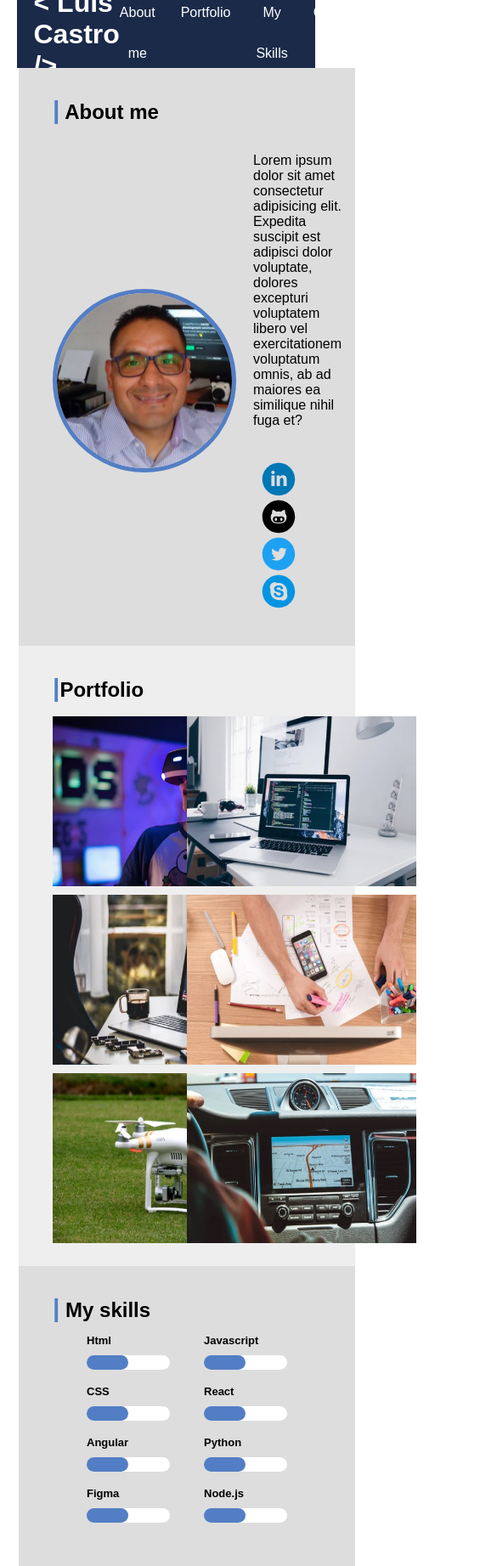
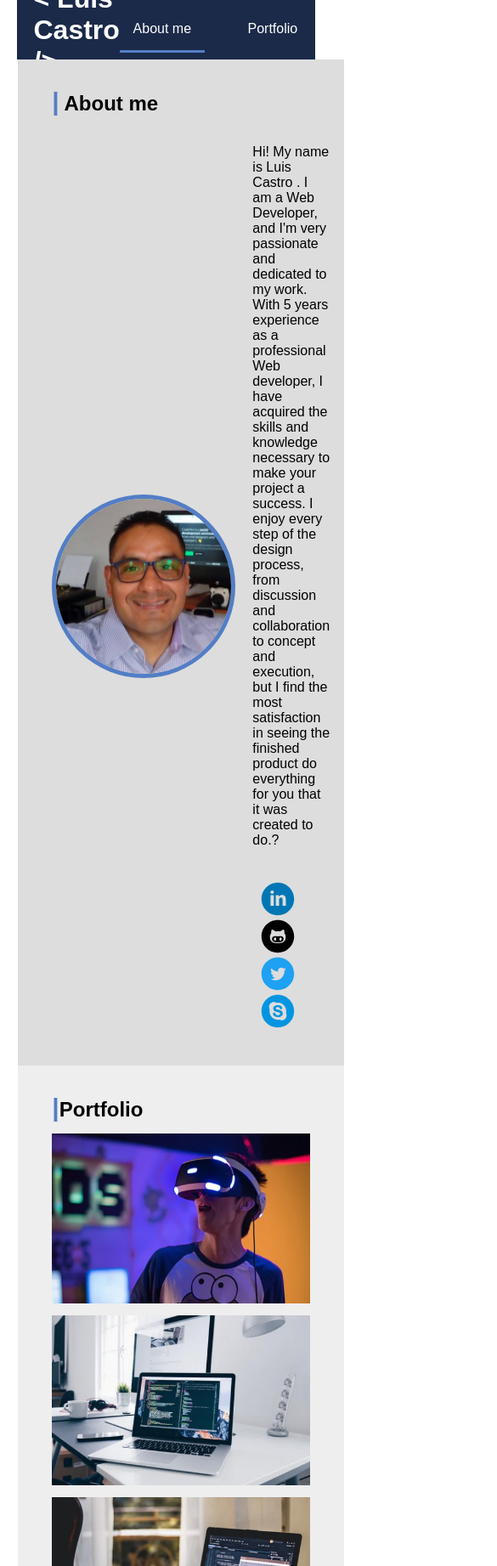
Before and after one commit to luicsistem/portfolio2, a plain HTML site: page index.html in a window 390 px wide. Shown: the top 1843 px of the page at 85% size, 585 px wide, since content can reach past the window. Drawn offline with Linux system fonts and the light colour scheme.

Commit message:
actualizando el portafolio

```diff
--- a/css/styles.css
+++ b/css/styles.css
@@ -38,10 +38,12 @@ header {
     justify-content: space-between;
     align-items: center;
     width: 90%;
-    height: 80px;
+    height: 70px;
     margin: 0 auto;
     background: #1b2a49;
 }
+
+
 nav {
     display: flex;
     align-items: center;
@@ -56,13 +58,16 @@ nav {
      display: flex;
      /* flex: auto; */
      margin-right: 30px;
+     width: 100px;
+     line-height: 50px;
+    }
 
-    }
-    .menu li a {
+    .menu a {
+        display: inline-block;
+        color: #fff;
+        width: 100%;
         text-decoration: none;
         text-align: center;
-        color: #fff;
-        line-height: 3;
 
     }
 
@@ -71,6 +76,11 @@ nav {
 
  }
 
+    .menu a:hover {
+        background: #000;
+        border-bottom: 3px solid;
+
+    }
 
 
  /* ABOUT */
@@ -135,23 +145,23 @@ nav {
     background: #eee;
 }
 .portfolio-container {
-    display: flex;
-    flex-wrap: wrap;
-    justify-content: center;
+    display: grid;
+    grid-template-columns: repeat(3, 1fr);
+    grid-template-rows: repeat(2, 1fr);
+    grid-gap: 10px;
     padding: 0 20px;
-
 
 }
 
-.portfolio-item  {
-    display: flex;
-    flex-wrap: wrap;
+.portfolio img {
+    width: 100%;
+    object-fit: cover;
+}
 
-}
-.portfolio-item figure  {
+/* .portfolio-item figure  {
     width: 31%;
      margin: 10px auto ;
-}
+} */
 
 /* SKILL */
 .skills {
@@ -216,12 +226,22 @@ nav {
 
  /* RESPONSIVE */
  @media screen and (max-width:768px) {
-    .portfolio-item figure  {
-        width: 50%;
-         margin: 3px auto ;
+    .portfolio-container {
+        display: grid;
+        grid-template-columns: repeat(2, 1fr);
+        grid-template-rows: repeat(3, 1fr);
+        grid-gap: 10px;
     }
-    .portfolio-item figure img {
-        width: 270px;
 
+ }
+
+ @media screen and (max-width:620px) {
+    .portfolio-container {
+        display: grid;
+        grid-template-columns: repeat(1, 1fr);
+        grid-template-rows: repeat(1, 1fr);
+        grid-gap: 10px;
     }
+
+
  }
--- a/index.html
+++ b/index.html
@@ -32,9 +32,11 @@
                         <img src="./img/hero1.jpg" alt="me" width="216" height="216">
                     </figure>
                     <div class="about-text-social">
-                        <p>Lorem ipsum dolor sit amet consectetur adipisicing elit. Expedita suscipit est adipisci dolor
-                            voluptate, dolores excepturi voluptatem libero vel exercitationem voluptatum omnis, ab ad
-                            maiores ea similique nihil fuga et?</p>
+                        <p>Hi! My name is Luis Castro . I am a Web Developer, and I'm very passionate and dedicated to my work.
+                            With 5 years experience as a professional Web developer, I have acquired the skills and knowledge
+                            necessary to make your project a success. I enjoy every step of the design process, from discussion and
+                            collaboration to concept and execution, but I find the most satisfaction in seeing the finished product
+                            do everything for you that it was created to do.?</p>
                         <div class="social">
                             <a href="#" class="social-link linkedin"></a>
                             <a href="#" class="social-link github"></a>
@@ -48,7 +50,7 @@
             <section class="portfolio" id="porta">
                 <h2> <span>|</span>Portfolio</h2>
                 <div class="portfolio-container">
-                    <div class=portfolio-item ">
+
                         <figure><img src=" ./img/tech1.jpg" width="305" height="200" alt="project1">
                         </figure>
                         <figure><img src="./img/tech2.jpg" width="305" height="200" alt="project2"></figure>
@@ -56,7 +58,7 @@
                         <figure><img src="./img/tech4.jpg" width="305" height="200" alt="project4"></figure>
                         <figure><img src="./img/tech5.jpg" width="305" height="200" alt="project5"></figure>
                         <figure><img src="./img/tech6.jpg" width="305" height="200" alt="project6"></figure>
-                    </div>
+
                 </div>
             </section>
             <section class="skills" id="skill" >
```
